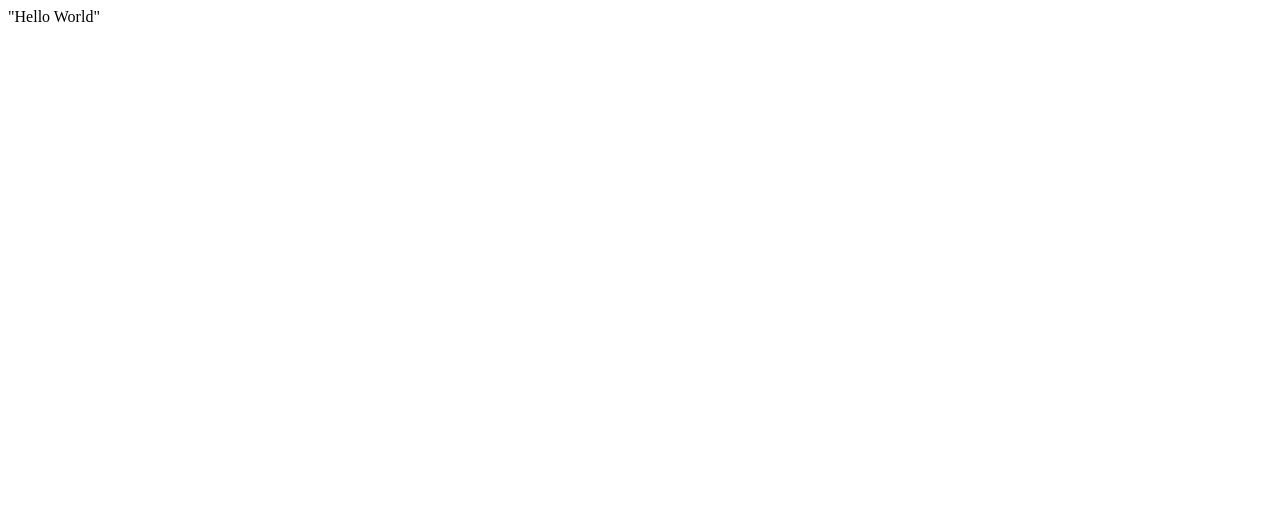
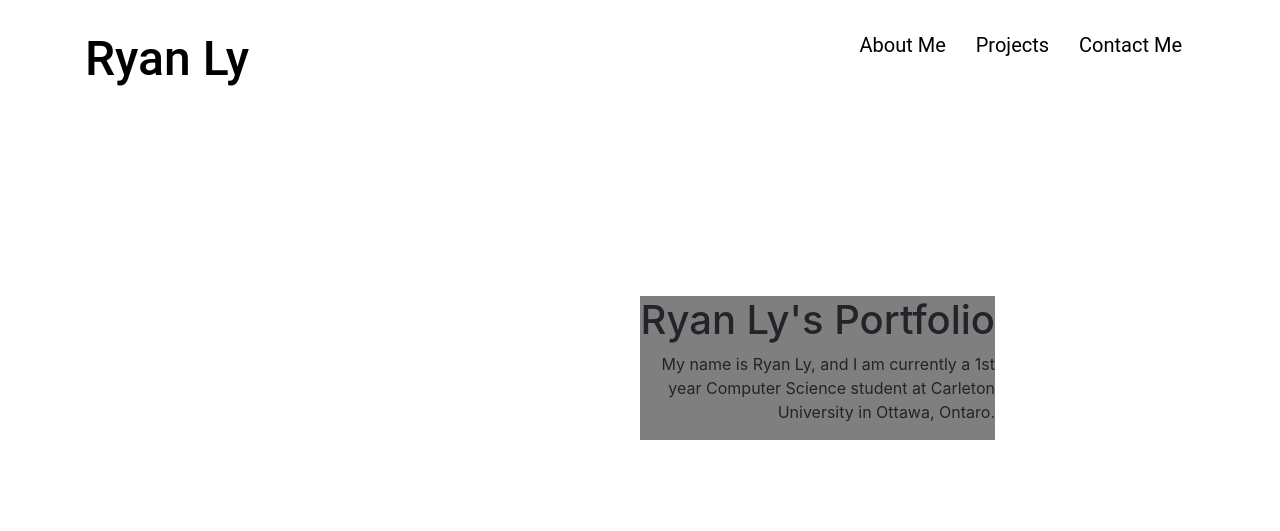
Before and after one commit to ryanlyrl/ryanly.github.io, a plain HTML site: page index.html in a window 1280 px wide. Drawn offline with nearby package versions, Linux system fonts and the light colour scheme.

Commit message:
Added css and header

```diff
--- a/index.html
+++ b/index.html
@@ -1 +1,29 @@
-"Hello World"
+<!DOCTYPE html>
+<html>
+<head>
+	<title>Ryan Ly's Portfolio</title>
+	<link rel="stylesheet" href="https://maxcdn.bootstrapcdn.com/bootstrap/4.0.0-beta.2/css/bootstrap.min.css" integrity="sha384-PsH8R72JQ3SOdhVi3uxftmaW6Vc51MKb0q5P2rRUpPvrszuE4W1povHYgTpBfshb" crossorigin="anonymous">
+	<link rel="stylesheet" type="text/css" href="main.css">
+</head>
+<body>
+	<header class="container">
+		<div class="row">
+			<h1 class="col-sm-4"><a href="index.html">Ryan Ly</a></h1>
+			<nav class="col-sm-8 text-right">
+				<span><a href="about-me.html">About Me</a></span>
+				<span><a href="projects.html">Projects</a></span>
+				<span><a href="contact.html">Contact Me</a></span>
+			</nav>
+		</div>
+	</header>
+
+	<div class="container">
+		<div class="jumbotron">
+			<div class="text-box">
+				<h1>Ryan Ly's Portfolio</h1>
+				<p>My name is Ryan Ly, and I am currently a 1st year Computer Science student at Carleton University in Ottawa, Ontaro.</p>
+			</div>
+		</div>
+	</div>
+</body>
+</html>
--- /dev/null
+++ b/main.css
@@ -0,0 +1,40 @@
+header {
+	font-family: 'Roboto', sans-serif;
+	padding-top: 30px;
+}
+
+header h1{
+	font-size: 48px;
+}
+
+header span{
+	padding-top: 40px;
+	margin: 3px;
+	font-size: 20px;
+}
+
+span {
+	padding: 10px;
+}
+
+a {
+	text-decoration: none;
+	color: black;
+}
+
+a:hover {
+	color: grey;
+	text-decoration: none;
+}
+
+.jumbotron {
+	background-color: white;
+	text-align: right;
+	padding: 200px;
+}
+
+.text-box {
+	background-color: rgba(0,0,0,0.5);
+	width: 50%;
+	float: right;
+}
```
